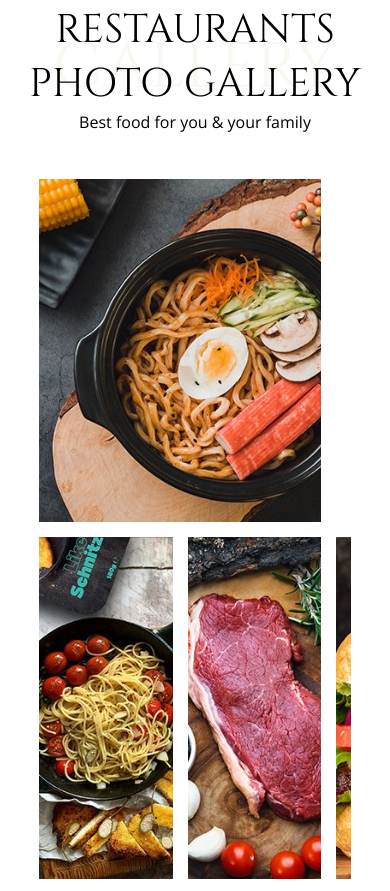
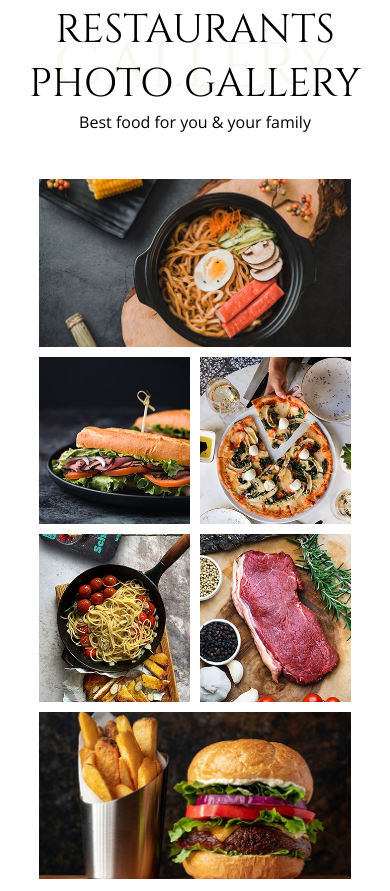
Before and after one commit to becodeorg/hamilton-8-kababi-ilias-jerome, a plain HTML site: page text.html in a window 390 px wide. Shown: the part 1313-2204 px from the top of the page. Drawn offline with nearby package versions, Linux system fonts and the light colour scheme; a web font is replaced by a local one.

Commit message:
responsive section 5

```diff
--- a/libs/_section5.scss
+++ b/libs/_section5.scss
@@ -158,7 +158,21 @@ button {
 
     .section5-grid {
         grid-template-columns: repeat(2, 1fr);
+        grid-template-rows: repeat(4, 1fr);
+        margin-bottom: 10%;
+        gap: 10px;
+
+        .section5-carte:nth-child(1) {
+            grid-column-start: 1;
+            grid-column-end: 3;
+        }
+
+        .section5-carte:nth-child(6) {
+            grid-column-start: 1;
+            grid-column-end: 3;
+        }
     }
 
 
+
 }
--- a/libs/_section7.scss
+++ b/libs/_section7.scss
@@ -18,7 +18,7 @@
         text-align: center;
         width: 100%;
         font-family: 'Cinzel';
-        color: #FAF6F0;
+        color: #fdf6ec;
         font-size: 1100%;
         font-weight:bolder;
         z-index: 1;
@@ -28,6 +28,8 @@
         text-align: center;
         width: 100%;
         z-index: 2;
+        margin-left: 15%;
+        margin-right: 15%;
 
 
 
@@ -133,7 +135,7 @@
         .text-bg {
         font-size: 700%;
         text-align: center;
-        color: #FAF6F0;
+        color: white;
         }
     }
 
```
Also changed, not shown: styles.css, 1 other file.
